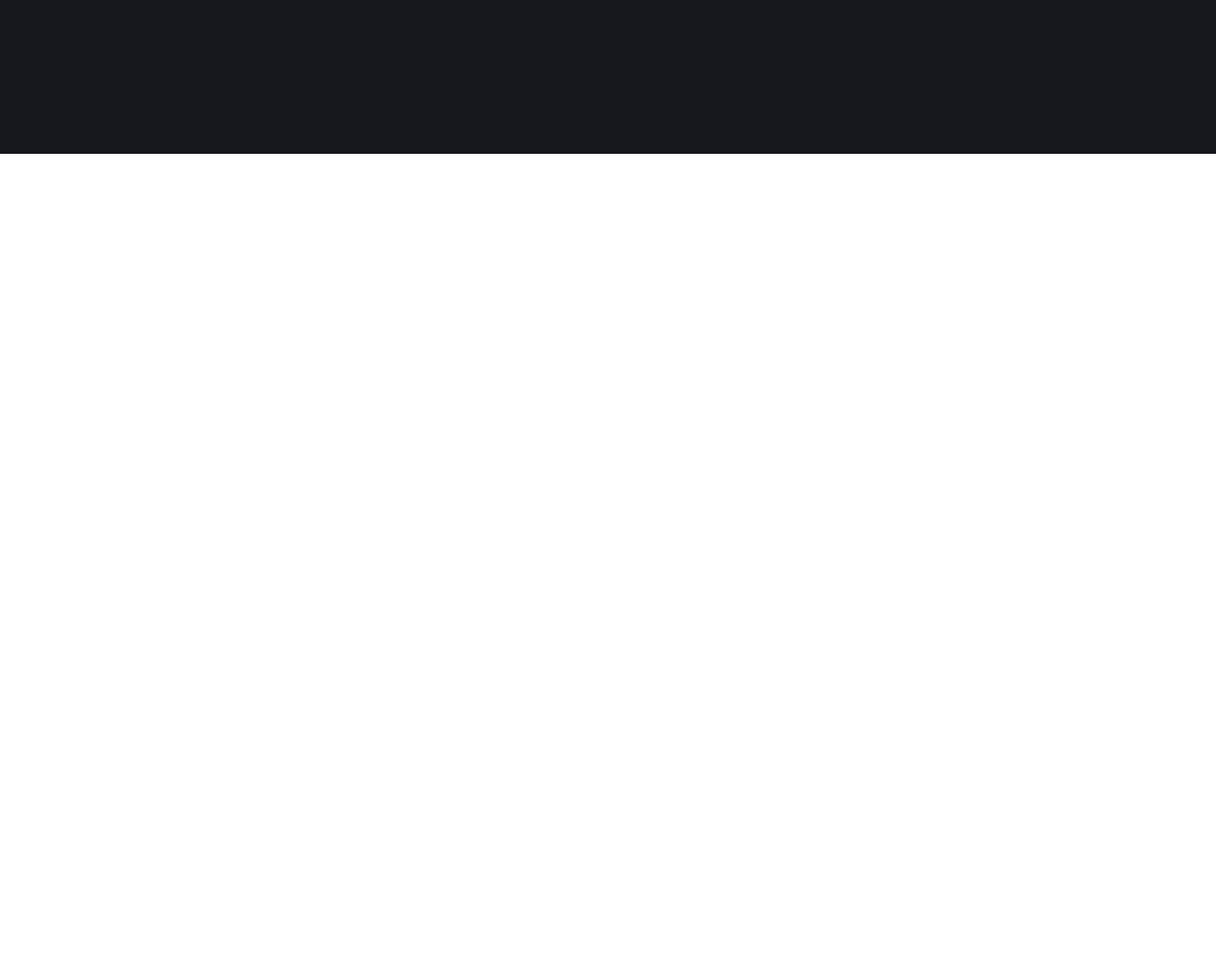
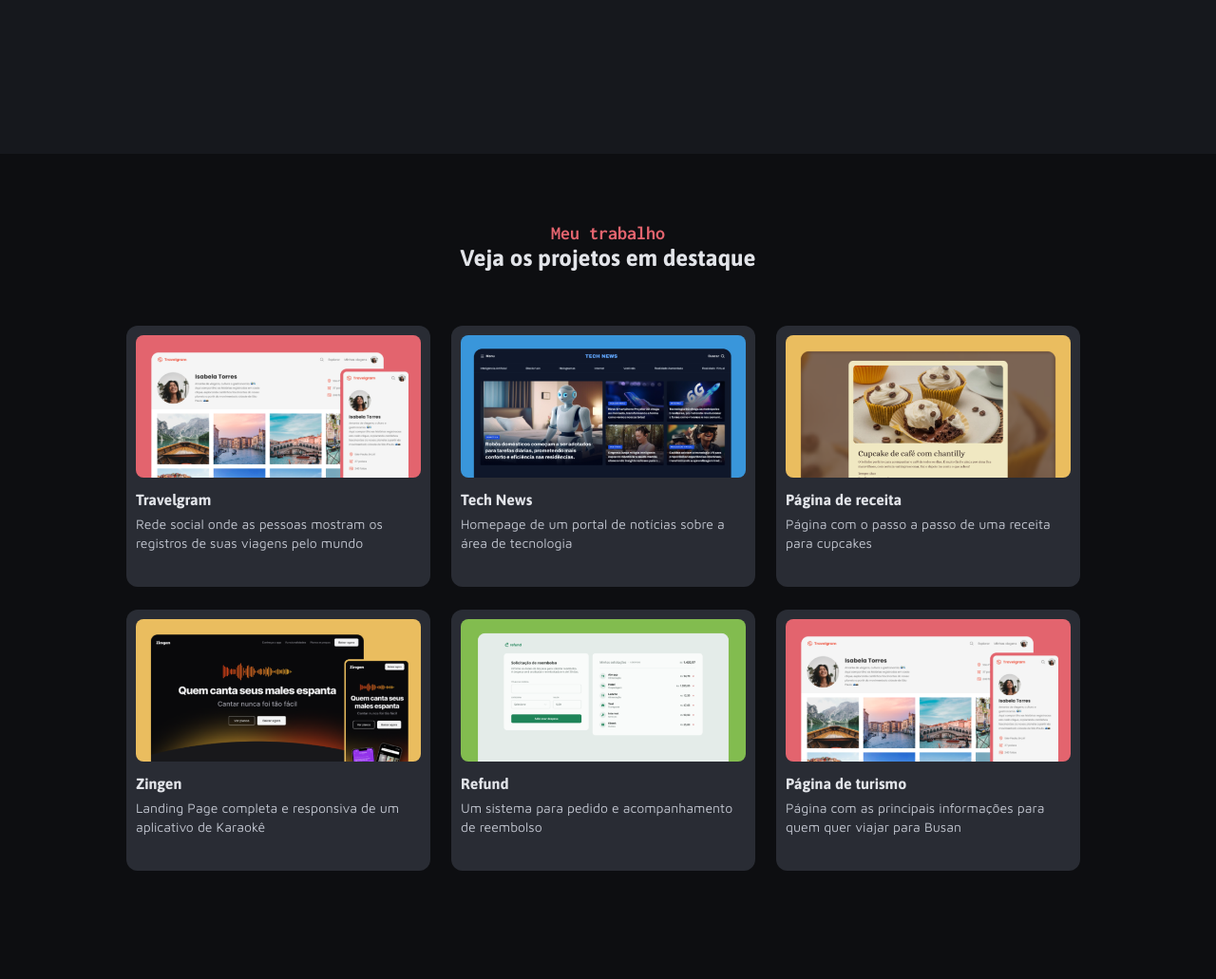
Before and after one commit to KevinDNunes/Portfolio-Dev, a plain HTML site: page index.html in a window 1280 px wide. Shown: the part 588-1619 px from the top of the page at 95% size. Before the commit the page ends 800 px from the top, so only its background shows below. Drawn offline with Linux system fonts and the light colour scheme.

Commit message:
Terminando o main

```diff
--- a/assets/header.css
+++ b/assets/header.css
@@ -39,8 +39,9 @@
 }
 
 .perfil h1 {
-  font-family: bold "Asap", serif;
+  font-family: "Asap", serif;
 
+font-weight: 700;
   font-size: 56px;
   line-height: 120%;
   color: var(--gray-600);
@@ -49,7 +50,7 @@
   margin-bottom: 20px;
 }
 
-p {
+header p {
   font-family: "Maven Pro", serif;
   font-size: 14px;
   line-height: 140%;
@@ -88,8 +89,6 @@ p {
   background-color: var(--gray-300);
   padding: 8px 16px;
   border-radius: 50px;
-
-  border: 1px solid green;
  }
 
 
--- /dev/null
+++ b/assets/main.css
@@ -0,0 +1,80 @@
+main {
+  width: 100%;
+  height: 900px;
+
+  padding: 72px 120px;
+
+  background-color: var(--gray-100);
+}
+
+main h5 {
+  font-family: "Inconsolata", serif;
+  font-size: 20px;
+  line-height: 120%;
+
+  color: var(--red);
+}
+
+main h3 {
+  font-family: "Asap", serif;
+  font-weight: 700;
+  font-size: 24px;
+  line-height: 120%;
+  color: var(--gray-600);
+}
+
+.card{
+  min-width: 310px;
+  max-width: 320px;
+  height: 275px;
+
+  background-color: var(--gray-300);
+
+  padding: 10px 10px 0px;
+  border-radius: 12px;
+}
+
+.projetos {
+  display: flex;
+  flex-direction: column;
+  align-items: center;
+  justify-content: center;
+
+  margin-bottom: 56px;
+}
+
+.grid-container {
+  display: grid;
+  grid-template-columns: 330px 330px 330px;
+  gap: 24px 12px;
+
+  align-items: center;
+  justify-content: center;
+}
+
+.grid-container img {
+  width: 300px;
+  height: 150px;
+
+  border-radius: 8px;
+}
+
+.grid-container h4 {
+  font-family: "Asap", serif;
+  font-weight: 700;
+  font-size: 16px;
+  line-height: 120%;
+  color: var(--gray-600);
+
+  margin-top: 10px;
+}
+
+.grid-container p {
+  font-family: "Maven Pro", serif;
+  font-weight: 400;
+  font-size: 14px;
+  line-height: 140%;
+  color: var(--gray-500);
+
+  margin-top: 6px;
+}
--- a/assets/style.css
+++ b/assets/style.css
@@ -1,2 +1,3 @@
 @import url(global.css);
 @import url(header.css);
+@import url(main.css);
--- a/index.html
+++ b/index.html
@@ -47,7 +47,56 @@
         <img src="/assets/icons/Node.js.png" alt="Node.js Icon"> Node.js
       </span>
     </div>
+  </header>
 
-  </header>
+  <main>
+    <div class="projetos">
+      <h5>Meu trabalho</h5>
+      <h3>Veja os projetos em destaque</h3>
+    </div>
+    <div class="grid-container">
+      <div class="card">
+       <img src="/assets/images/Thumbnail_Project-01.png" alt="Projeto Travelgram">
+       <h4>Travelgram</h4>
+        <p>Rede social onde as pessoas mostram os <br>
+        registros de suas viagens pelo mundo</p>
+     </div>
+
+     <div class="card">
+      <img src="/assets/images/Thumbnail_Project-02.png" alt="Projeto Travelgram">
+      <h4>Tech News</h4>
+       <p>Homepage de um portal de notícias sobre a <br>
+        área de tecnologia</p>
+    </div>
+
+    <div class="card">
+      <img src="/assets/images/Thumbnail_Project-03.png" alt="Projeto Travelgram">
+      <h4>Página de receita</h4>
+       <p>Página com o passo a passo de uma receita <br>
+        para cupcakes</p>
+    </div>
+
+    <div class="card">
+      <img src="/assets/images/Thumbnail_Project-04.png" alt="Projeto Travelgram">
+      <h4>Zingen</h4>
+       <p>Landing Page completa e responsiva de um <br>
+        aplicativo de Karaokê</p>
+    </div>
+
+    <div class="card">
+      <img src="/assets/images/Thumbnail_Project-05.png" alt="Projeto Travelgram">
+      <h4>Refund</h4>
+       <p>Um sistema para pedido e acompanhamento <br>
+        de reembolso</p>
+    </div>
+
+    <div class="card">
+      <img src="/assets/images/Thumbnail_Project-01.png" alt="Projeto Travelgram">
+      <h4>Página de turismo</h4>
+       <p>Página com as principais informações para <br>
+        quem quer viajar para Busan</p>
+    </div>
+    </div>
+  </main>
 </body>
 </html>
```
